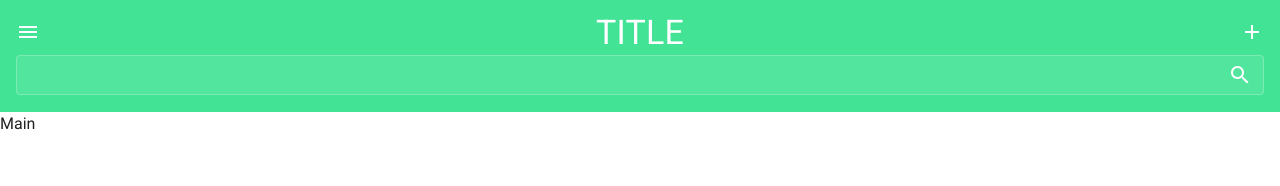
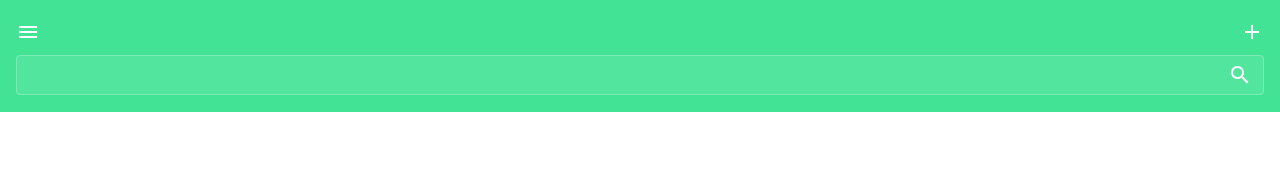
Before and after one commit to dtriple-team/efwb_backend, a Vue app in the folder frontend/: page / in a window 1280 px wide. Shown: the top 186 px of the page. Built offline with nearby package versions, Linux system fonts and the light colour scheme.

Commit message:
router 정의 및 페이지 이동 감지

```diff
--- a/frontend/src/components/Main.vue
+++ /dev/null
@@ -1,13 +0,0 @@
-<template>
-  <div>
-      Main
-  </div>
-</template>
-
-<script>
-//import HelloWorld from './components/HelloWorld';
-
-export default {
-
-};
-</script>
--- a/frontend/src/components/Menu.vue
+++ b/frontend/src/components/Menu.vue
@@ -1,14 +1,14 @@
 <template>
-  <div>
+  <div v-if="check.nav.view">
     <v-app-bar color="primary" dark flat class="text-center">
       <v-app-bar-nav-icon @click.stop="drawer = !drawer"></v-app-bar-nav-icon>
       <v-spacer></v-spacer>
-      <v-toolbar-title class="display-1">TITLE</v-toolbar-title>
+      <v-toolbar-title class="">{{$router.history.current.name}}</v-toolbar-title>
       <v-spacer></v-spacer>
       <v-btn icon>
         <v-icon>mdi-plus</v-icon>
       </v-btn>
-      <template v-slot:extension>
+      <template v-slot:extension v-if="check.search.view">
         <v-text-field filled outlined dense append-icon="mdi-magnify"></v-text-field>
       </template>
     </v-app-bar>
@@ -39,21 +39,47 @@
         </v-list-item>
       </v-list>
     </v-navigation-drawer>
-    <router-view/>
   </div>
 </template>
 
 <script>
   export default {
+    name: "Menu",
+    props: {
+      view:{}
+    },
     data () {
       return {
         drawer: null,
         items: [
-          { title: '조회', icon: 'mdi-watch', to:'/' },
-          { title: '정보', icon: 'mdi-forum', to:'/band' },
+          { title: '조회', icon: 'mdi-watch', to:'/bandlist' },
+          { title: '정보', icon: 'mdi-forum', to:'/bandinfo' },
         ],
-        itemm: 'mdi-watch'
+        check: {
+          nav: {
+            list: ["Login"],
+            view: true
+          },
+          search: {
+            list: ["BAND INFO"],
+            view: true
+          }
+        },
       }
     },
+    methods: {
+    },
+    watch: {
+      $route(to) {
+        console.log(to.name)
+        if(this.check.nav.list.includes(to.name))
+          this.check.nav.view = false
+        else {
+          this.check.nav.view = true
+          if(this.check.search.list.includes(to.name)) this.check.search.view = false
+          else this.check.search.view = true
+        }
+      }
+    }
   }
 </script>
--- a/frontend/src/router/index.js
+++ b/frontend/src/router/index.js
@@ -1,19 +1,29 @@
 import Vue from 'vue'
 import VueRouter from 'vue-router'
-import Main from '@/components/Main'
+import BandInfo from '@/components/BandInfo'
 import BandList from '@/components/BandList'
+import Login from '@/components/Login'
+
+
 Vue.use(VueRouter)
 
 const routes = [
     {
-        path: '/',
-        name: 'Main',
-        component: Main
+        path:'/login',
+        name: 'Login',
+        component: Login,
+        props: true,
     },
     {
-        path: '/band',
-        name: 'BandList',
-        component: BandList
+        path: '/bandlist',
+        name: 'BAND LIST',
+        component: BandList,
+        props: true,
+    },
+    {
+        path: '/bandinfo',
+        name: 'BAND INFO',
+        component: BandInfo
     },
 ]
 
```
